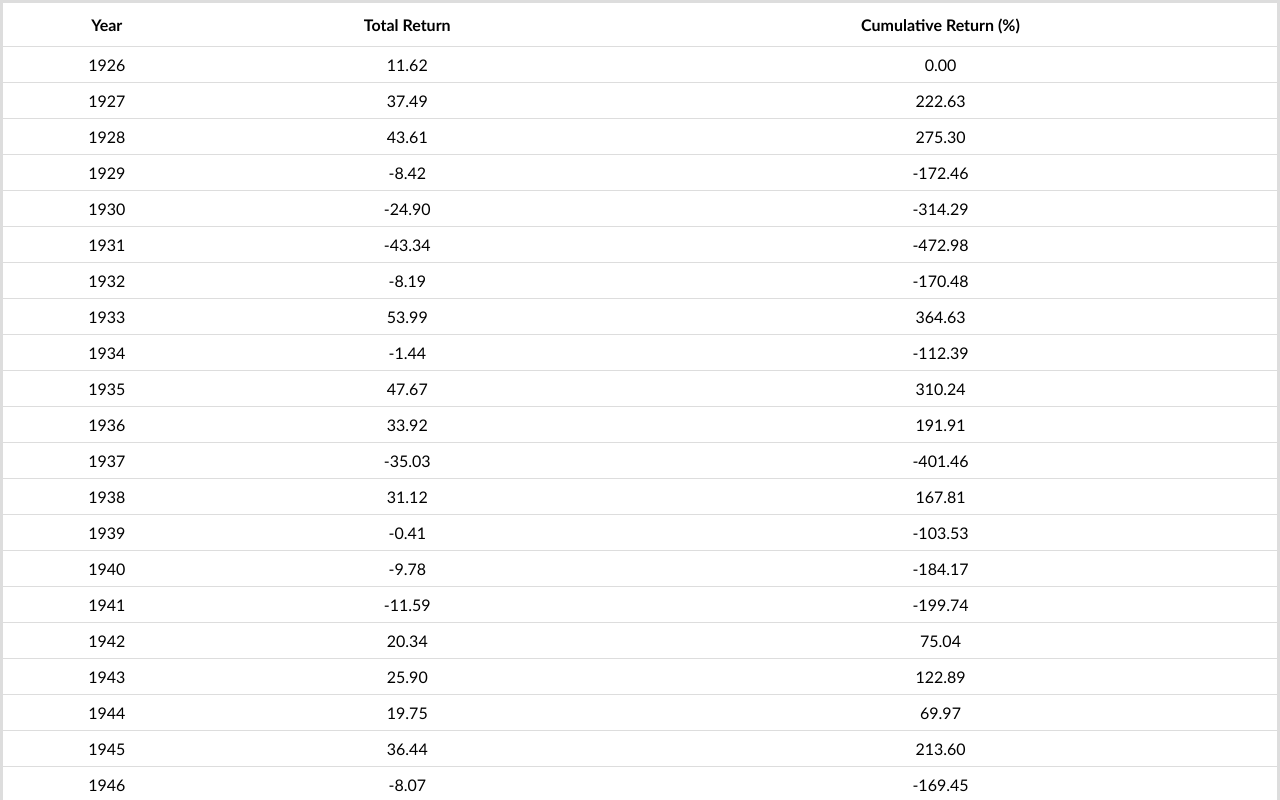
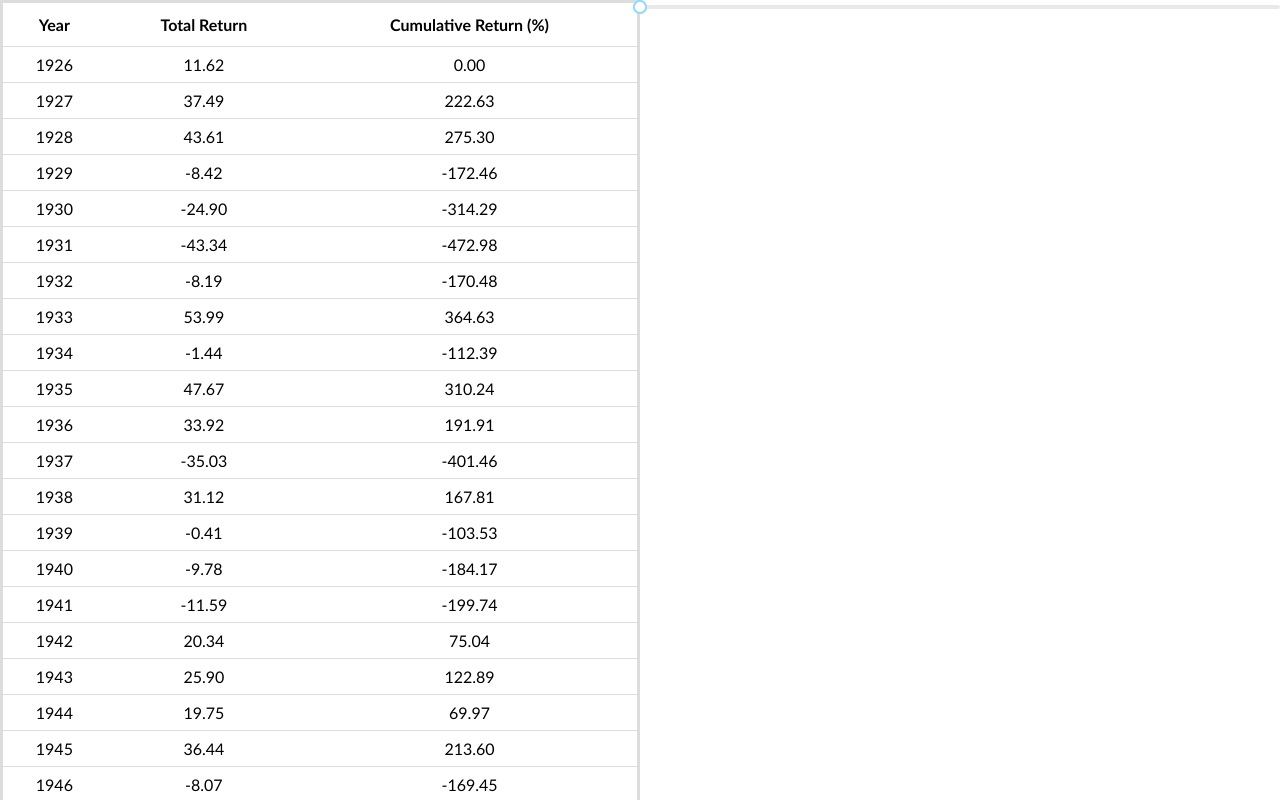
Before and after one commit to mc0918/RetireUp_Coding_Test, a React (Create React App) app: page / in a window 1280 px wide. Shown: the top 800 px of the page. Built offline with nearby package versions, Linux system fonts and the light colour scheme.

Commit message:
started css grid and slider functionality

```diff
--- a/src/App.js
+++ b/src/App.js
@@ -3,9 +3,7 @@ import { Table } from "./components/table/Table";
 function App() {
   return (
     <div className="App">
-      <div id="table-container">
         <Table />
-      </div>
     </div>
   );
 }
--- a/src/components/table/Table.css
+++ b/src/components/table/Table.css
@@ -1,6 +1,16 @@
 #title {
   text-align: center;
   font-family: arial, sans-serif;
+}
+
+.flex-grid {
+  display: flex;
+  width: 100%;
+}
+
+.flex-grid .flex-column {
+  flex: 1;
+  width: 80%
 }
 
 #returns {
@@ -11,14 +21,15 @@
   width: 100%;
 }
 
-  #returns td, #returns th {
+#returns td,
+#returns th {
   border-bottom: 1px solid #ddd;
   padding: 8px;
 }
 
-  /* #returns tr:nth-child(even){background-color: #f2f2f2;} */
-
-  #returns tr:hover {background-color: #ddd;}
+#returns tr:hover {
+  background-color: #ddd;
+}
 
 #returns th {
   padding-top: 12px;
--- a/src/components/table/Table.js
+++ b/src/components/table/Table.js
@@ -48,14 +48,18 @@ export const Table = () => {
   // empty array passed as second argument so useEffect only runs once in case of multiple renders (S&P 500 Total Returns won't change)
   useEffect(() => {
     const r = calculateCumulativeReturn(returns.default.reverse());
-    setYearRange("setMinYear", r[0].year);
+    setYearRange("setMinYear", 1926);
     setYearRange("setMaxYear", r[r.length - 1].year);
     setRows(r);
   }, [setYearRange]);
 
   // separating rows into new component allows for addition of new columns
   const renderTable = () => {
-    return rows.map((row) => {
+    // console.log(rows, yearRange.minYear, yearRange.maxYear);
+    const sortedRows = rows.filter(
+      (row) => row.year >= yearRange.minYear || row.year <= yearRange.maxYear
+    );
+    return sortedRows.map((row) => {
       const { year, totalReturn, cumulativeReturn } = row;
       return (
         <tr key={year}>
@@ -77,16 +81,27 @@ export const Table = () => {
   };
 
   return (
-    <>
+    <div className="flex-grid">
+      <div className="flex-column">
         <table id="returns">
           <tbody>
             <tr>{renderTableHeader()}</tr>
             {renderTable(rows)}
           </tbody>
         </table>
-      <div>
-        <Range />
       </div>
-    </>
+      <div className="flex-column">
+        <Range
+          min={1926}
+          max={2019}
+          onChange={(event) => {
+            setYearRange("setMinYear", event[0]);
+            setYearRange("setMaxYear", event[1]);
+
+            // console.log(sortedRows);
+          }}
+        />
+      </div>
+    </div>
   );
 };
```
Lines whose indentation alone changed are shown as unchanged.
